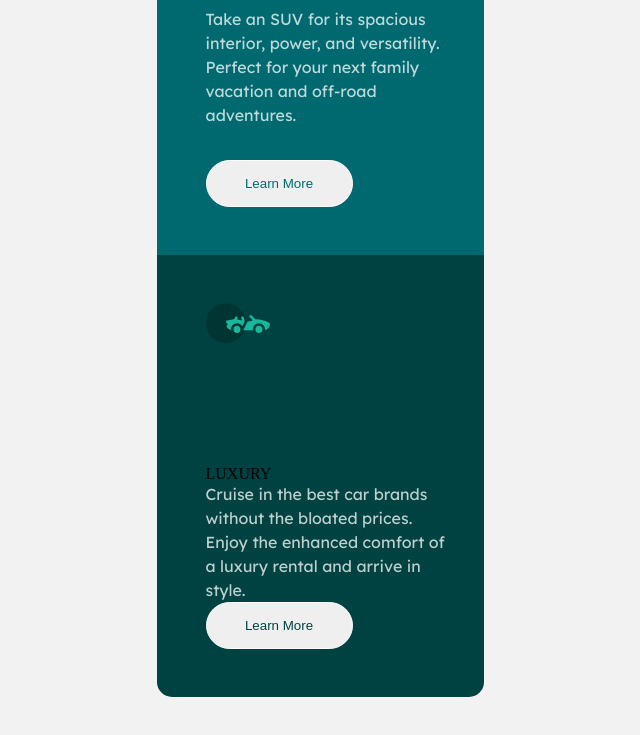
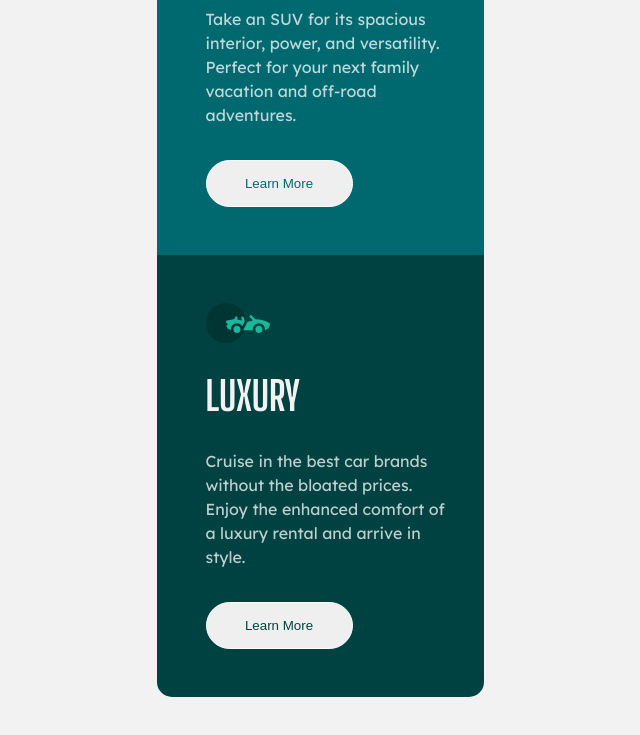
Before and after one commit to Aq1q/3-column-preview, a plain HTML site: page index.html in a window 1280 px wide. Shown: the part 717-1452 px from the top of the page, without its empty margins (320-960 px from the left). Drawn offline with Linux system fonts and the light colour scheme.

Commit message:
Fix typo

```diff
--- a/index.html
+++ b/index.html
@@ -34,7 +34,7 @@
     </div>
     <div class="box" id="luxury">
       <img src="./images/icon-luxury.svg" alt="Luxury">
-      <hh1 class="header">
+      <h1 class="header">
         LUXURY
       </h1>
       <p class="par">Cruise in the best car brands without the bloated prices. Enjoy the enhanced comfort of a luxury
```
